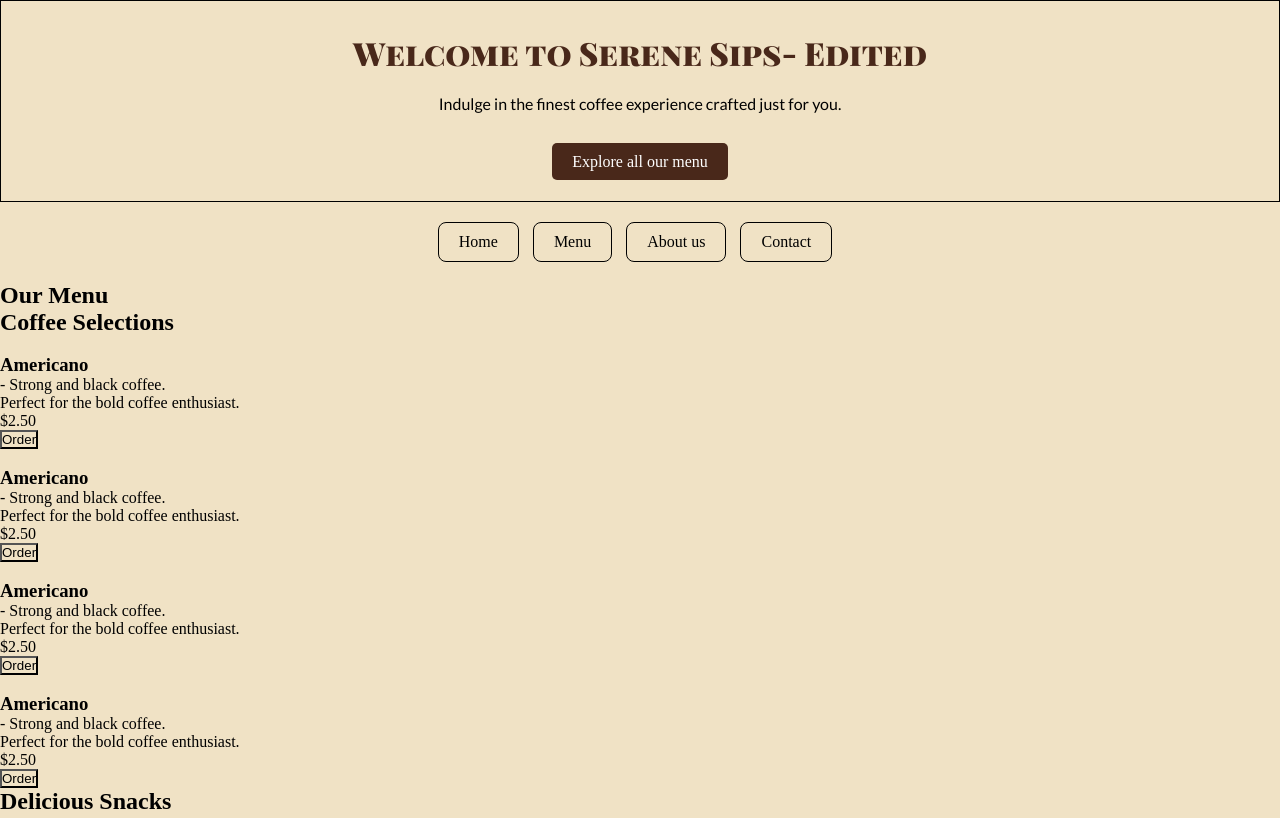
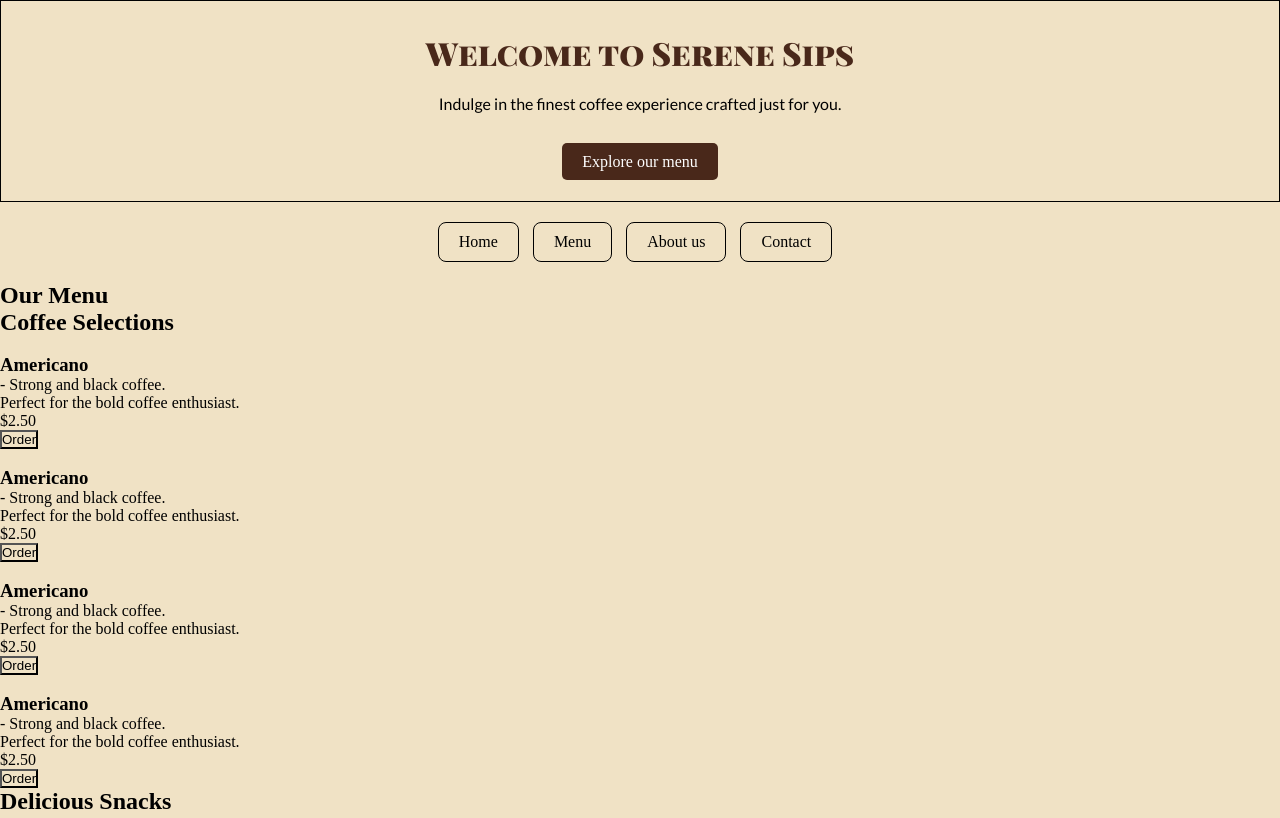
Before and after one commit to shadowsilence94/serene-sip-v2, a plain HTML site: page index.html in a window 1280 px wide. Shown: the top 818 px of the page. Drawn offline with Linux system fonts and the light colour scheme.

Commit message:
second commit

```diff
--- a/index.html
+++ b/index.html
@@ -9,9 +9,9 @@
   </head>
   <body>
     <header id="header">
-      <h1>Welcome to Serene Sips- Edited</h1>
+      <h1>Welcome to Serene Sips</h1>
       <p>Indulge in the finest coffee experience crafted just for you.</p>
-      <a href="#our-menu">Explore all our menu</a>
+      <a href="#our-menu">Explore our menu</a>
     </header>
 
     <!-- nav section  -->
```
